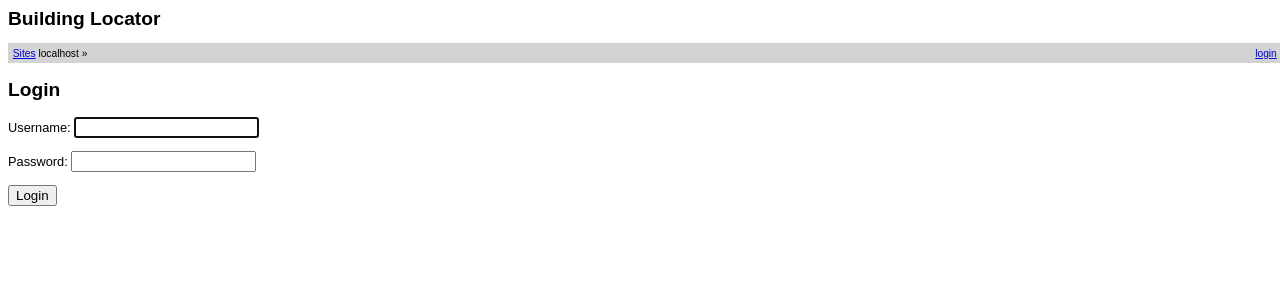
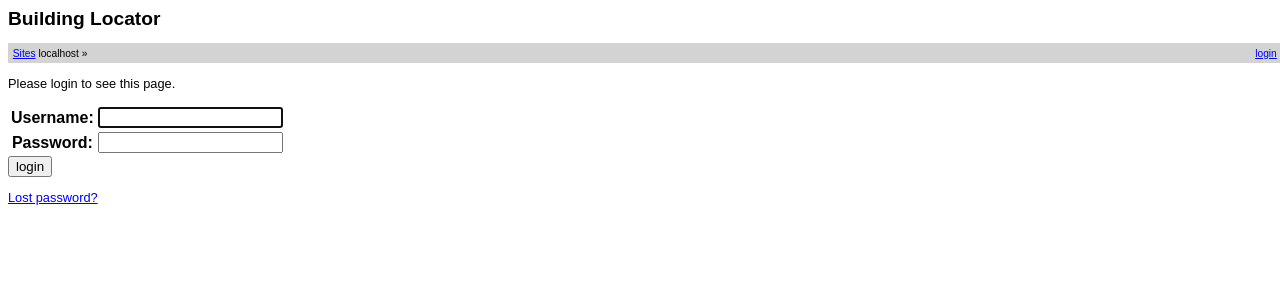
Before and after one commit to motlib/dbloc, a Django app: page /accounts/login/?next=/site/edit_meta/1/ in a window 1280 px wide. Shown: the top 300 px of the page. Run offline with Django 3.2, Linux system fonts and the light colour scheme.

Commit message:
Improve login form

```diff
--- a/loc/templates/registration/login.html
+++ b/loc/templates/registration/login.html
@@ -1,12 +1,32 @@
-{% extends 'loc/base.html' %}
+{% extends "loc/base.html" %}
 
 {% block content %}
-<h2>Login</h2>
-<form method="post">
+
+{% if form.errors %}
+<p>Your username and password didn't match. Please try again.</p>
+{% endif %}
+
+{% if next %}
+{% if user.is_authenticated %}
+<p>Your account doesn't have access to this page. To proceed,
+  please login with an account that has access.</p>
+{% else %}
+<p>Please login to see this page.</p>
+{% endif %}
+{% endif %}
+
+<form method="post" action="{{ url('login') }}">
   {{ csrf_input }}
-  {{ form.as_p() }}
-  <button type="submit">Login</button>
-  </form>
 
+  <table>
+    {{ form.as_table() }}
+  </table>
+
+  <input type="submit" value="login">
+  <input type="hidden" name="next" value="{{ next }}">
+</form>
+
+{# Assumes you setup the password_reset view in your URLconf #}
+<p><a href="{{ url('password_reset') }}">Lost password?</a></p>
 
 {% endblock %}
```
